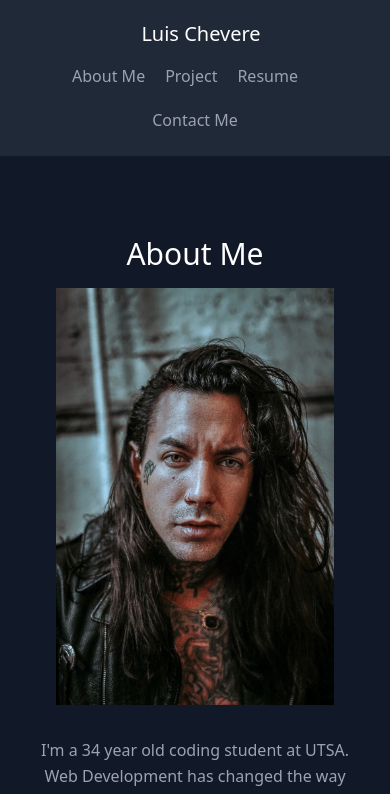
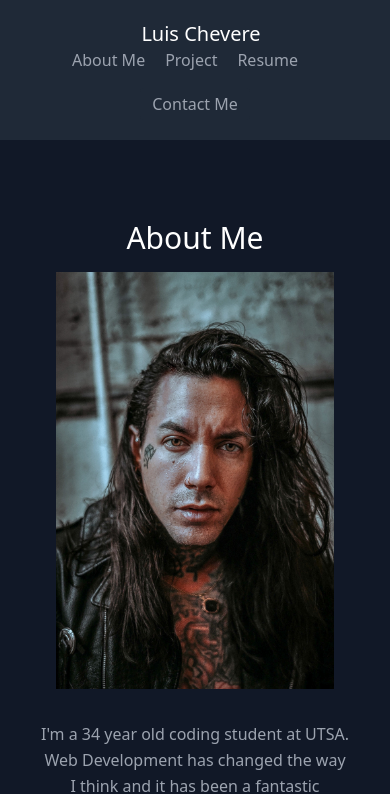
Before and after one commit to LuisChevere/portfolio-react, a React (Create React App) app: page / in a window 390 px wide. Shown: the top 794 px of the page. Built offline with nearby package versions, Linux system fonts and the light colour scheme.

Commit message:
removed unnneccesary a

```diff
--- a/src/components/Navbar.js
+++ b/src/components/Navbar.js
@@ -4,11 +4,11 @@ export default function Navbar() {
   return (
     <header className="bg-gray-800 md:sticky top-0 z-10">
       <div className="container mx-auto flex flex-wrap p-5 flex-col md:flex-row items-center">
-        <a className="title-font font-large text-white mb-4 md:mb-0">
-          <a href="#about" className="ml-3 text-xl">
+
+          <a href="#about" className="ml-3 text-xl text-white">
             Luis Chevere
           </a>
-        </a>
+
         <nav className="md:mr-auto md:ml-4 md:py-1 md:pl-4 md:border-l md:border-gray-700	flex flex-wrap items-center text-base justify-center">
           <a href="#about" className="mr-5 hover:text-white">
             About Me
```
